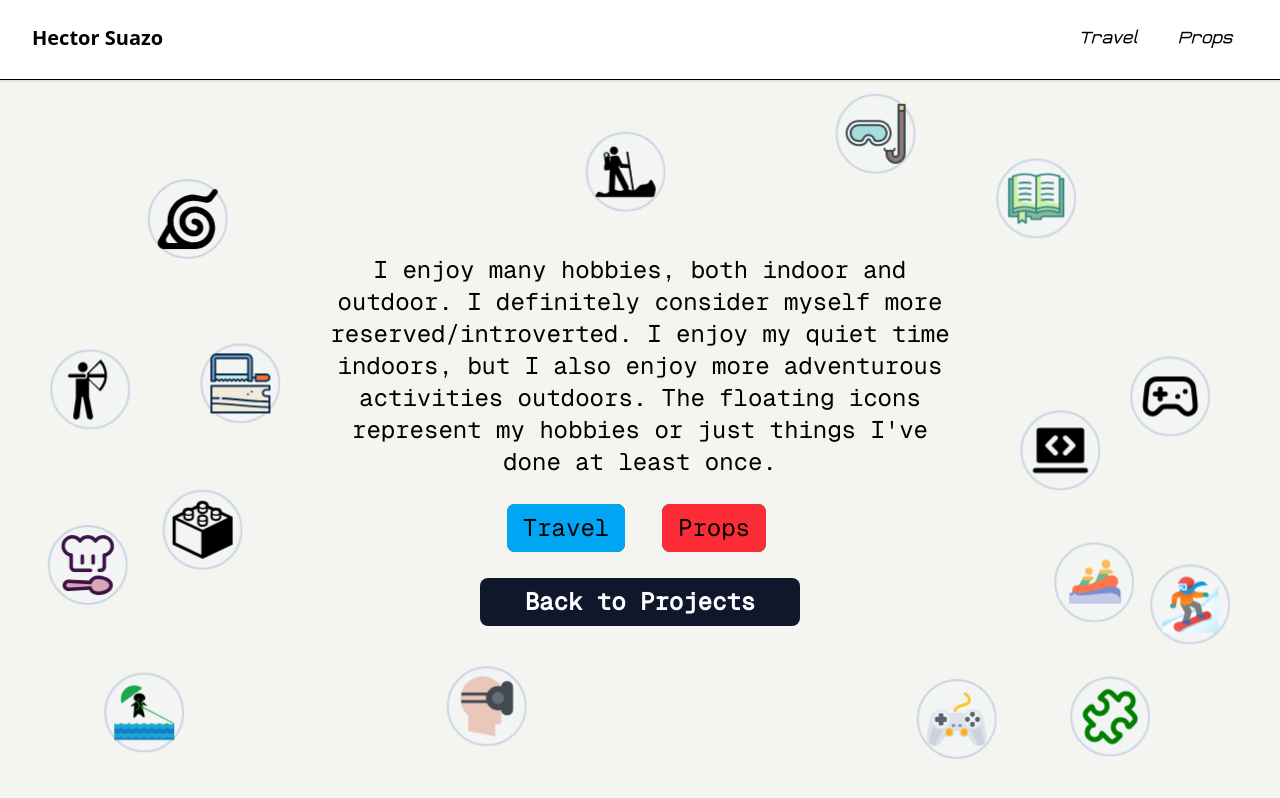
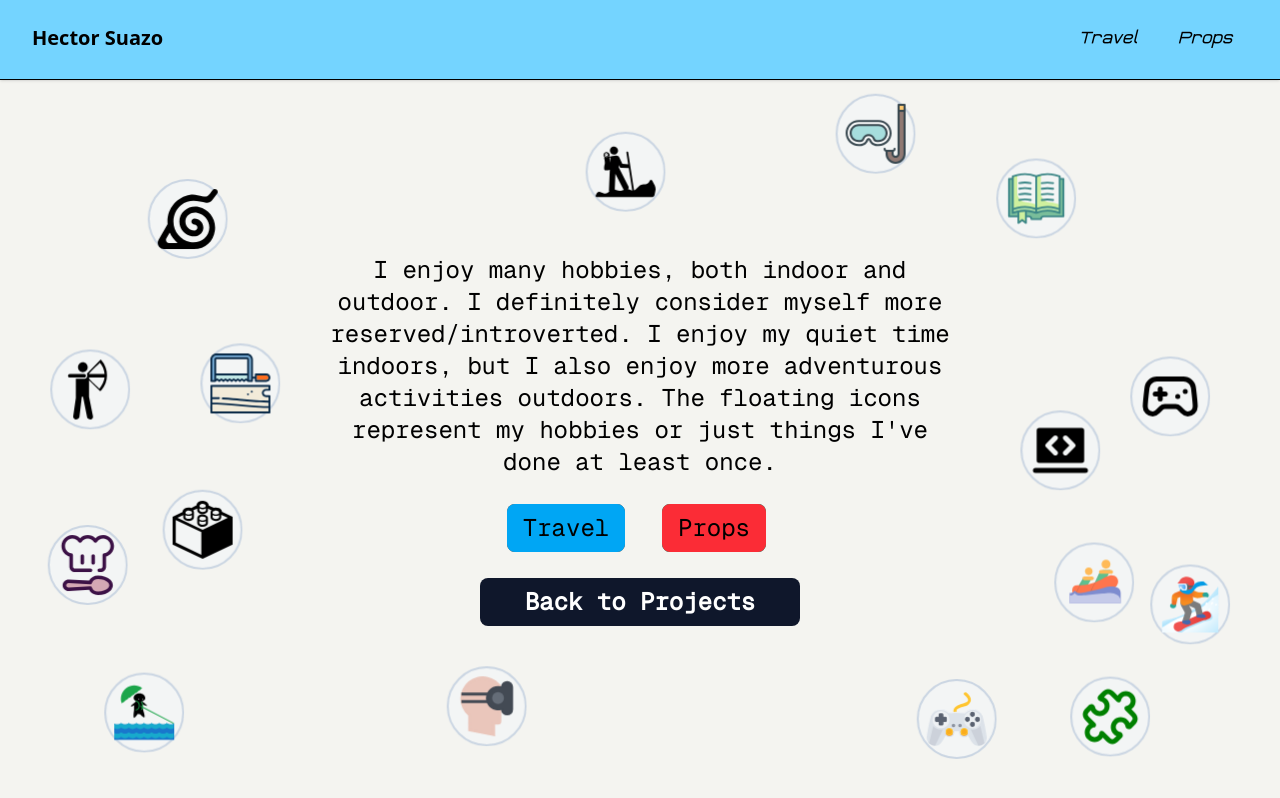
Before and after one commit to suzuhe481/portfolio-v3, a Next.js app: page /fun in a window 1280 px wide. Built offline with nearby package versions, Linux system fonts and the light colour scheme.

Commit message:
style: updated navbar color

```diff
--- a/src/components/_fun/Navbar/Navbar.tsx
+++ b/src/components/_fun/Navbar/Navbar.tsx
@@ -87,14 +87,11 @@ export const Navbar = () => {
 
   return (
     <header
-      className={`sticky top-0 w-full z-50 shadow text-black transition-trasform duration-300 h-20 border-b border-black ${
+      className={`sticky top-0 w-full z-50 shadow text-black transition-trasform duration-300 h-20 bg-sky-300 border-b border-black ${
         show ? "translate-y-0" : "-translate-y-full"
       }`}
     >
       <div className="relative">
-        {/* Background behind the translucent navbar */}
-        <div className="absolute inset-0  z-[-1]" />
-
         <nav className="w-full">
           <div className="w-full px-4 sm:px-6 lg:px-8 animate-all">
             <div className="flex items-center justify-between py-6">
```
